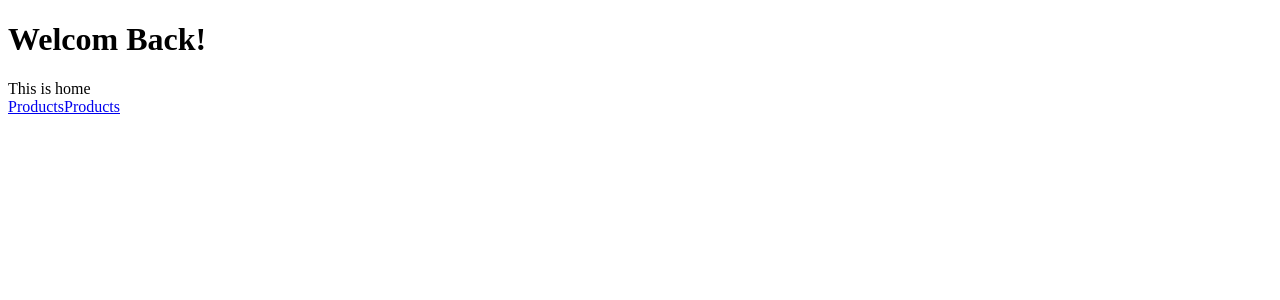
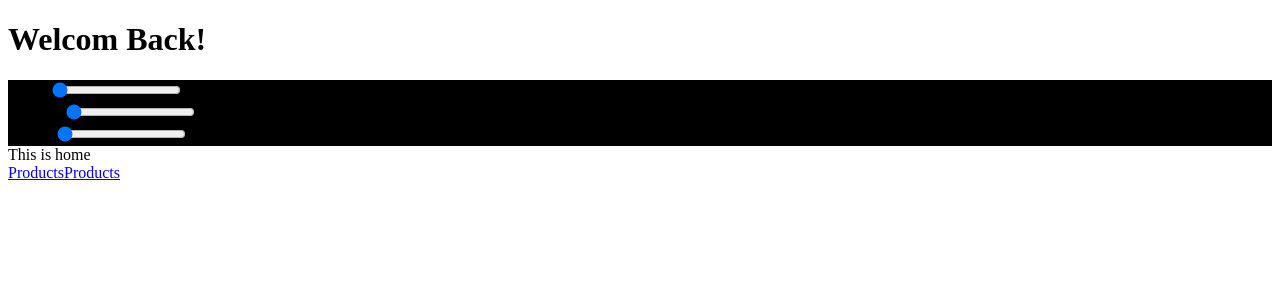
Before and after one commit to azizali/react-start, a React (Vite) app: page / in a window 1280 px wide. Shown: the top 300 px of the page. Built offline with nearby package versions, Linux system fonts and the light colour scheme.

Commit message:
useReducer

```diff
--- /dev/null
+++ b/src/ColorPicker/index.jsx
@@ -0,0 +1,95 @@
+import React, { useReducer } from 'react';
+
+const initialValue = {
+  red: 0,
+  green: 0,
+  blue: 0,
+};
+
+const reducer = (state, action) => {
+  // TYPE: NAME OF THE COMMAND
+  // {
+  //   type: 'UPDATE_RED',
+  //   payload:
+  // }
+  const { type, payload } = action;
+  switch (type) {
+    case 'UPDATE_RED':
+      return {
+        ...state,
+        green: state.green + 5,
+        red: payload,
+      };
+    case 'UPDATE_GREEN':
+      return {
+        ...state,
+        green: payload,
+      };
+    case 'UPDATE_BLUE':
+      return {
+        ...state,
+        blue: payload,
+      };
+    default:
+      return state;
+  }
+};
+
+export default function ColorPicker() {
+  const [{ red, blue, green }, dispatch] = useReducer(reducer, initialValue);
+  return (
+    <div style={{
+      backgroundColor: `rgb(${red}, ${green}, ${blue})`,
+    }}
+    >
+      <label htmlFor="red">
+        Red:
+        {' '}
+        {red}
+        <input
+          type="range"
+          name="red"
+          id="red"
+          min="0"
+          max="255"
+          value={red}
+          onChange={(e) => {
+            dispatch({ type: 'UPDATE_RED', payload: e.target.value });
+          }}
+        />
+      </label>
+      <label htmlFor="green">
+        Green:
+        {' '}
+        {green}
+        <input
+          type="range"
+          name="green"
+          id="green"
+          min="0"
+          max="255"
+          value={green}
+          onChange={(e) => {
+            dispatch({ type: 'UPDATE_GREEN', payload: e.target.value });
+          }}
+        />
+      </label>
+      <label htmlFor="blue">
+        Blue:
+        {' '}
+        {blue}
+        <input
+          type="range"
+          name="blue"
+          id="blue"
+          min="0"
+          max="255"
+          value={blue}
+          onChange={(e) => {
+            dispatch({ type: 'UPDATE_BLUE', payload: e.target.value });
+          }}
+        />
+      </label>
+    </div>
+  );
+}
--- a/src/Home/index.jsx
+++ b/src/Home/index.jsx
@@ -1,11 +1,13 @@
 import React from 'react';
 import { Link } from 'react-router-dom';
 import { PRODUCT_ROUTE } from '../_main/routeConstants';
+import ColorPicker from '../ColorPicker';
 
 export default function Home() {
   return (
     <>
       <h1>Welcom Back!</h1>
+      <ColorPicker />
       <div>This is home</div>
       <Link to={PRODUCT_ROUTE}>Products</Link>
       <Link to={`${PRODUCT_ROUTE}/one`}>Products</Link>
```
